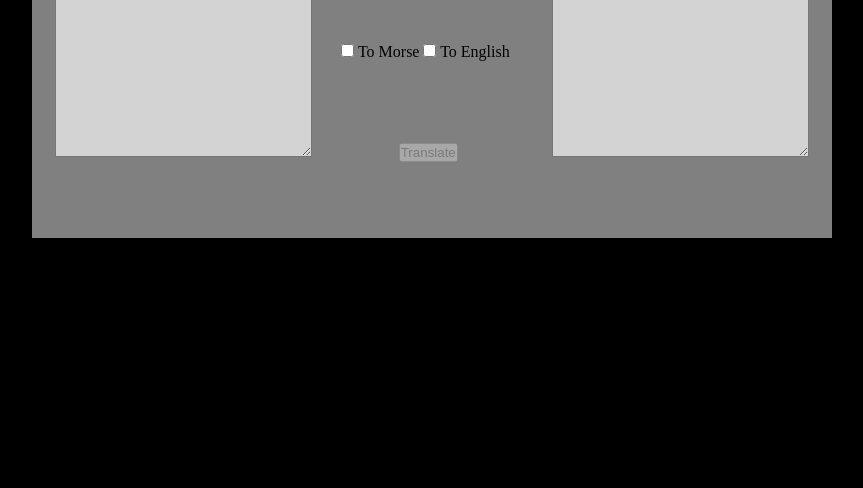
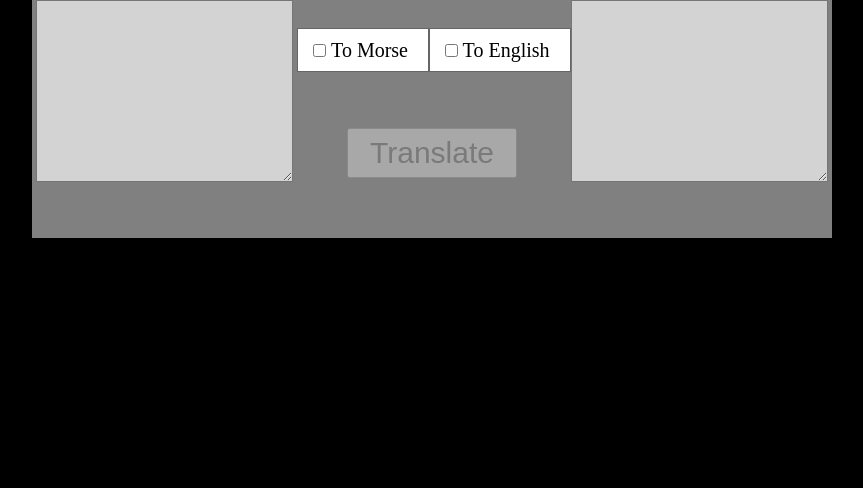
Before and after one commit to Parham2002/morse-code-translator, a website: page index.html in a window 1280 px wide. Shown: the part 312-800 px from the top of the page, without its empty margins (208-1071 px from the left). Drawn offline with Linux system fonts and the light colour scheme.

Commit message:
Added some more SCSS

```diff
--- a/index.html
+++ b/index.html
@@ -11,12 +11,14 @@
     <main class="container">
         <h1>Morse-Code Translator</h1>
         <textarea class="input-box" cols="30" rows="12"></textarea>
-            <div class="switch">
+            <label class="label">
                 <input type="checkbox" id="button-one" onclick="translateToggle()">
                 To Morse
+            </label>
+            <label class="label">
                 <input type="checkbox" id="button-two" onclick="translateToggle()">
                 To English
-            </div>
+            </label>
             <button class="submit-button" disabled="true">Translate</button>
         <textarea class="output-box" cols="30" rows="12"></textarea>
         <script src="main.js"></script>
--- a/styles.scss
+++ b/styles.scss
@@ -2,9 +2,12 @@
     padding: 0px;
     margin: 0px;
 }
+$main-color: rgb(0, 0, 0);
+$secondary-color1: gray;
+$secondary-color2: lightgray;
 
 body {
-    background-color: black;
+    background-color: $main-color;
 }
 .container {
     width: 800px;
@@ -13,23 +16,41 @@ body {
     top: 50%;
     left: 50%;
     transform: translate(-50%, -50%);
-    border: 2px solid black;
+    border: 2px solid $main-color;
     text-align: center;
-    background-color: gray;
+    background-color: $secondary-color1;
 
-    .switch {
-        display: inline;
+    .label {
         position: relative;
         bottom: 100px;
-        left: 25px;
+        background-color: #fff;
+        border: 1px solid #666;
+        color: #000;
+        padding: 10px 15px;
+        text-align: center;
+        font-size: 20px;
+        cursor: pointer;
+
     }
 
     .submit-button {
-        position: relative;
-        right: 90px;
+        position: absolute;
+        right: 315px;
+        top: 190px;
+        width: 170px;
+        height: 50px;
+        font-size: 30px;
+        cursor: pointer;
     }
 
     textarea {
-        background-color: lightgray;
+        background-color: $secondary-color2;
+        position: relative;
+        top: 25px;
+    }
+
+    h1 {
+        position: relative;
+        top: 10px;
     }
 }
```
Also changed, not shown: styles.css.
